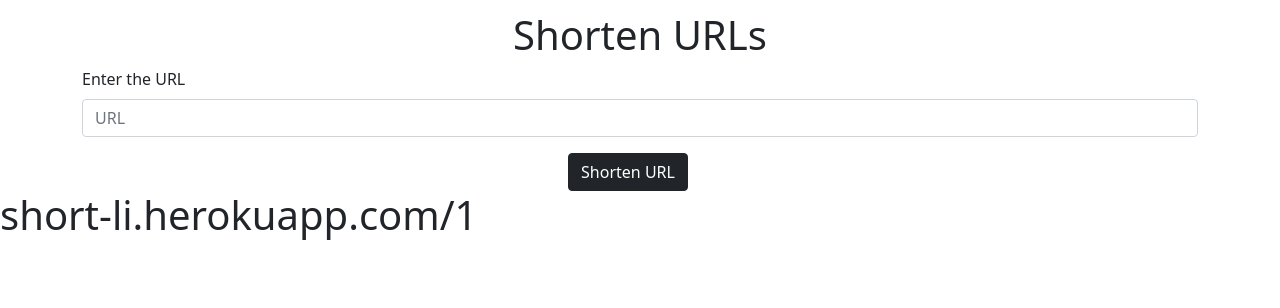
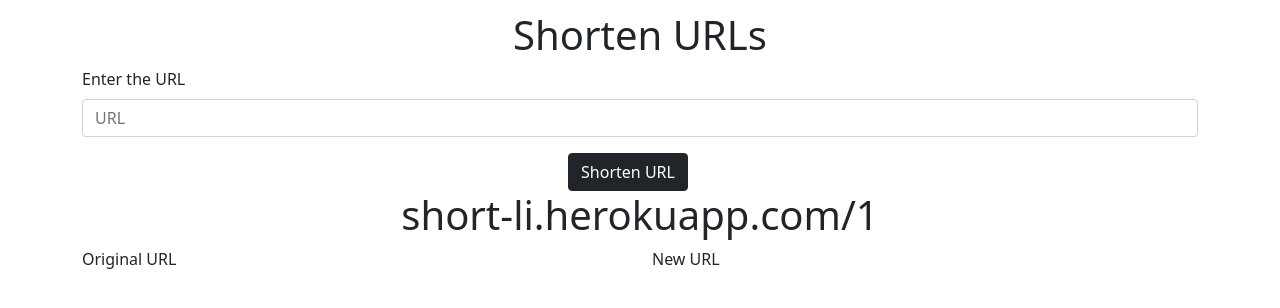
Before and after one commit to MannyBinning/url_shortner, a Flask app: page /display/1 in a window 1280 px wide. Shown: the part 189-497 px from the top of the page. Run offline with Flask 2, Linux system fonts and the light colour scheme; some libraries are stand-ins or nearby versions.

Commit message:
styled html to display all results

```diff
--- a/templates/short_url.html
+++ b/templates/short_url.html
@@ -1,4 +1,20 @@
 {% extends "index.html" %}
 {% block content %}
-<h1>short-li.herokuapp.com/{{short_url_display}}</h1>
+<div class="container">
+    <div class="row">
+        <div class="col-12 text-center">
+            <h1>short-li.herokuapp.com/{{short_url_display}}</h1>
+        </div>
+    </div>
+</div>
+<div class="container">
+    <div class="row">
+        <div class="col-6">
+            Original URL
+        </div>
+        <div class="col-6">
+            New URL
+        </div>
+    </div>
+</div>
 {% endblock %}
```
